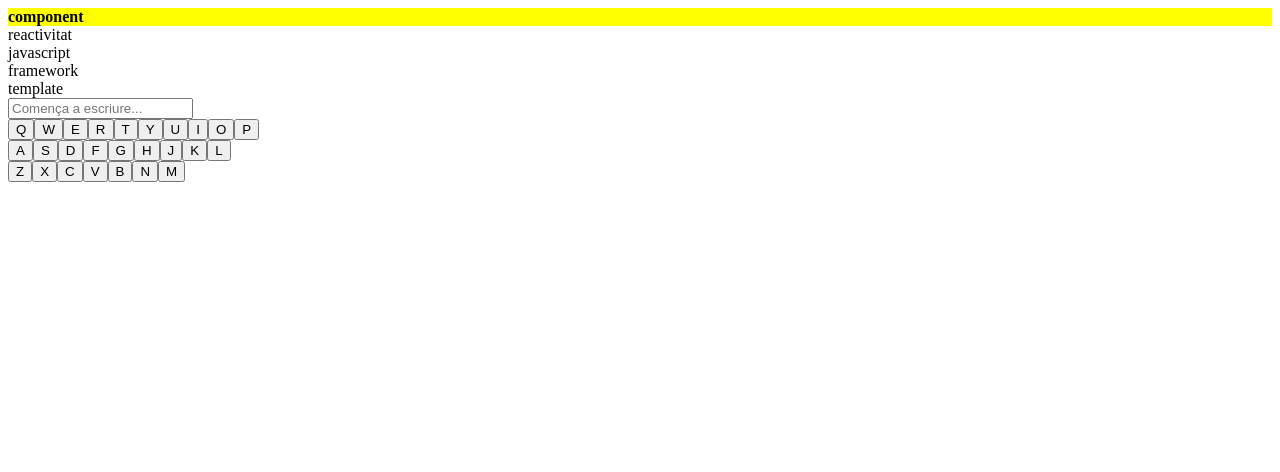
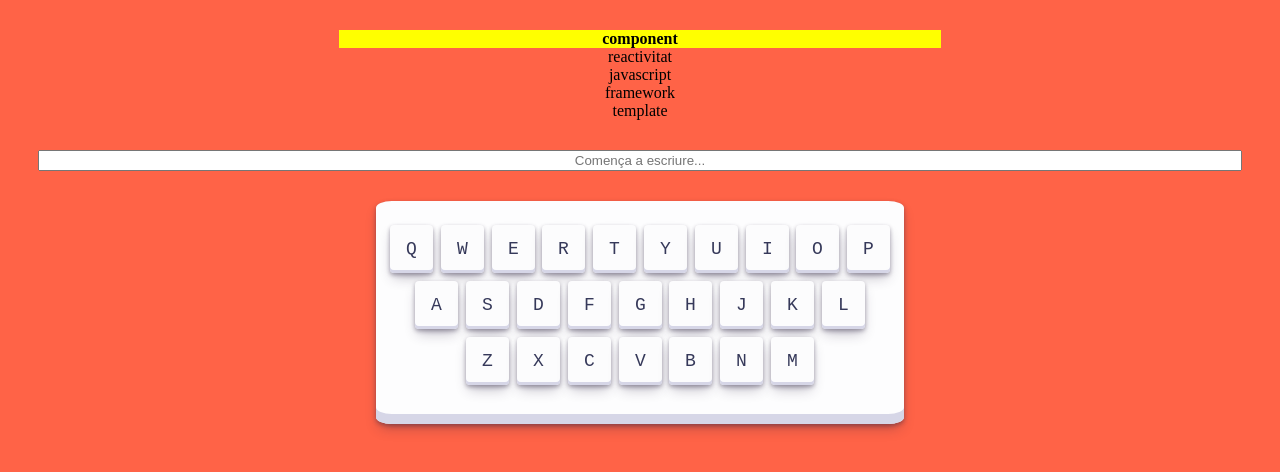
Before and after one commit to Tonn-nnay/pr1-project, a Vue app: page / in a window 1280 px wide. Shown: the top 472 px of the page. Built offline with nearby package versions, Linux system fonts and the light colour scheme.

Commit message:
style 1 - visual upgrade of the keyboard

```diff
--- a/index.html
+++ b/index.html
@@ -4,7 +4,8 @@
     <meta charset="UTF-8">
     <link rel="icon" href="/favicon.ico">
     <meta name="viewport" content="width=device-width, initial-scale=1.0">
-    <title>Vite App</title>
+    <link rel="stylesheet" href="./src/style/style.css">
+    <title>Tipograféalo.io</title>
   </head>
   <body>
     <div id="app"></div>
--- a/src/App.vue
+++ b/src/App.vue
@@ -8,4 +8,6 @@ import Teclat from './components/Teclat.vue';
   <Teclat />
 </template>
 
-<style scoped></style>
+<style scoped>
+
+</style>
--- a/src/components/GameEngine.vue
+++ b/src/components/GameEngine.vue
@@ -117,6 +117,19 @@ function validarProgres() {
 </script>
 
 <style>
+.paraules-container{
+  margin: auto;
+  width: 50%;
+}
+
+.game-engine{
+  display: flex;
+  flex-direction: column;
+  justify-content: center;
+  align-content: center;
+  margin: 30px;
+}
+
 .paraula-activa {
   font-weight: bold;
   background-color: yellow;
@@ -129,4 +142,9 @@ function validarProgres() {
 .incorrecta{
   color: red;
 }
+
+.text-input{
+  margin-top: 30px;
+  text-align: center;
+}
 </style>
--- a/src/components/Teclat.vue
+++ b/src/components/Teclat.vue
@@ -1,8 +1,9 @@
 <template>
-
+  <div id="keyboard">
     <div
       v-for="(linea, index) in filesDelTeclat"
       :key = index
+      class = "filaTeclat"
     >
       <button
         v-for="(lletra, indexLletra) in linea"
@@ -10,6 +11,8 @@
         :class = "{ 'tecla-premuda': teclaPremuda == filesDelTeclat[index][indexLletra]}"
       >{{ lletra }}</button>
     </div>
+  </div>
+
 </template>
 
 <script setup>
@@ -42,7 +45,50 @@
 </script>
 
 <style>
-  .tecla-premuda{
-    background-color:aqua
-  }
+
+button{
+  align-items: center;
+  appearance: none;
+  background-color: #FCFCFD;
+  border-radius: 4px;
+  border-width: 0;
+  box-shadow: rgba(45, 35, 66, 0.4) 0 2px 4px,rgba(45, 35, 66, 0.3) 0 7px 13px -3px,#D6D6E7 0 -3px 0 inset;
+  box-sizing: border-box;
+  color: #36395A;
+  cursor: pointer;
+  display: inline-flex;
+  font-family: "comic",monospace;
+  height: 48px;
+  justify-content: center;
+  line-height: 1;
+  list-style: none;
+  overflow: hidden;
+  padding-left: 16px;
+  padding-right: 16px;
+  position: relative;
+  text-align: left;
+  text-decoration: none;
+  transition: box-shadow .15s,transform .15s;
+  user-select: none;
+  -webkit-user-select: none;
+  touch-action: manipulation;
+  white-space: nowrap;
+  will-change: box-shadow,transform;
+  font-size: 18px;
+  margin: 4px;
+}
+
+.tecla-premuda{
+  box-shadow: #D6D6E7 0 6px 14px inset;
+  transform: translateY(3px);
+}
+
+#keyboard{
+  max-width: fit-content;
+  margin: auto;
+  background-color: #fdfdfe;
+  padding: 20px 10px 35px 10px;
+  box-shadow: rgba(45, 35, 66, 0.4) 0 2px 4px,rgba(45, 35, 66, 0.3) 0 7px 13px -3px,#D6D6E7 0 -10px 0 inset;
+  border-radius: 3%;
+}
 </style>
--- /dev/null
+++ b/src/style/style.css
@@ -0,0 +1,7 @@
+body{
+    background-color: tomato;
+}
+
+#app{
+    text-align: center;
+}
```
